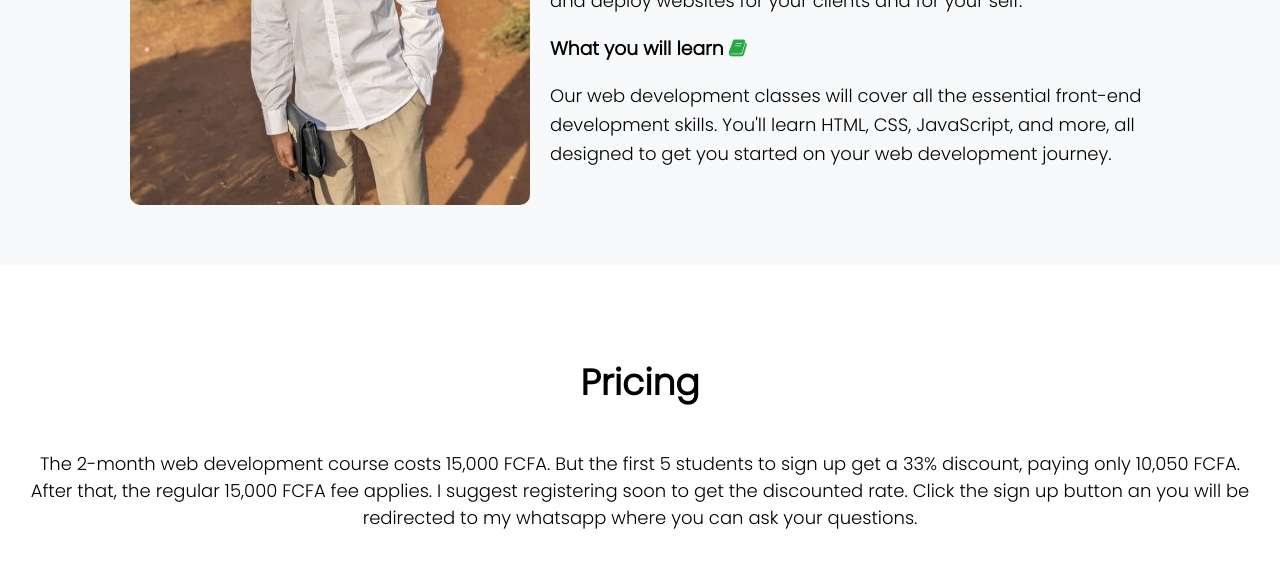
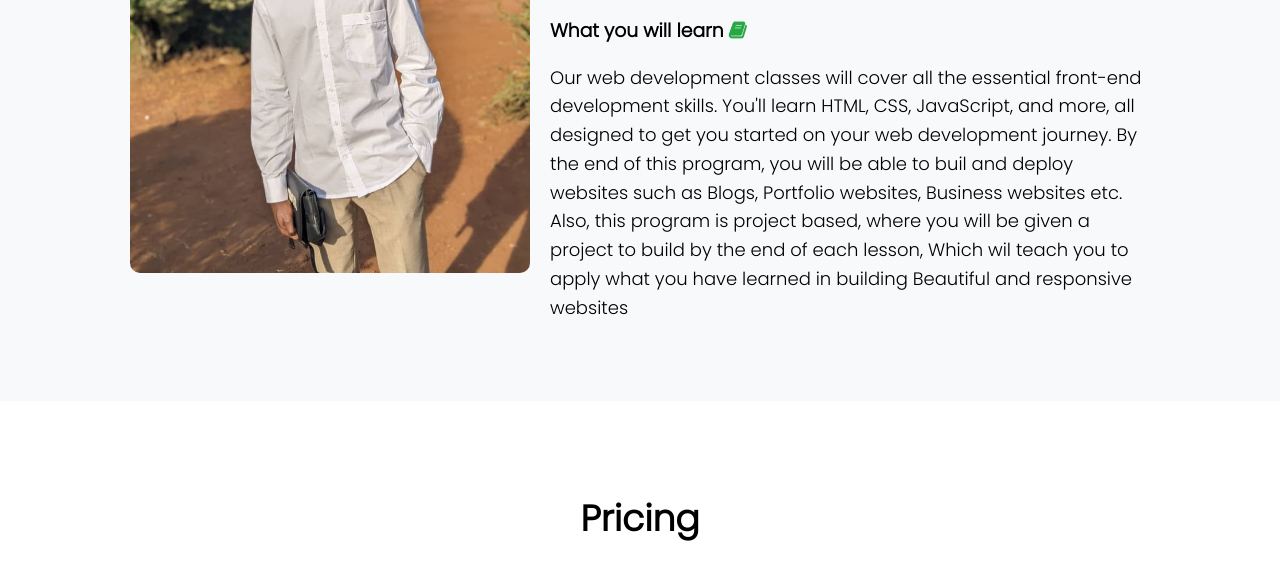
Before and after one commit to Ivor8/devhq.github.io, a plain HTML site: page index.html in a window 1280 px wide. Shown: the part 1172-1737 px from the top of the page. Drawn offline with Linux system fonts and the light colour scheme.

Commit message:
Update index.html

```diff
--- a/index.html
+++ b/index.html
@@ -33,7 +33,8 @@
             <h2>Hello There <i class="fa fa-smile-o"></i></h2>
             <p>My name is Nkwagoh Ivor, And i am a full-stack software developer based in Cameroon. For the next two months, i will be sharing my knowledge in web Development, where i will teach you how to build and deploy websites for your clients and for your self.</p>
             <h3>What you will learn <i class="fa fa-book"></i></h3>
-            <p>Our web development classes will cover all the essential front-end development skills. You'll learn HTML, CSS, JavaScript, and more, all designed to get you started on your web development journey.</p>
+            <p>Our web development classes will cover all the essential front-end development skills. You'll learn HTML, CSS, JavaScript, and more, all designed to get you started on your web development journey. By the end of this program, you will be able to buil and deploy
+            websites such as Blogs, Portfolio websites, Business websites etc. Also, this program is project based, where you will be given a project to build by the end of each lesson, Which wil teach you to apply what you have learned in building Beautiful and responsive websites</p>
         </div>
     </div>
     <div class="pricing">
```
